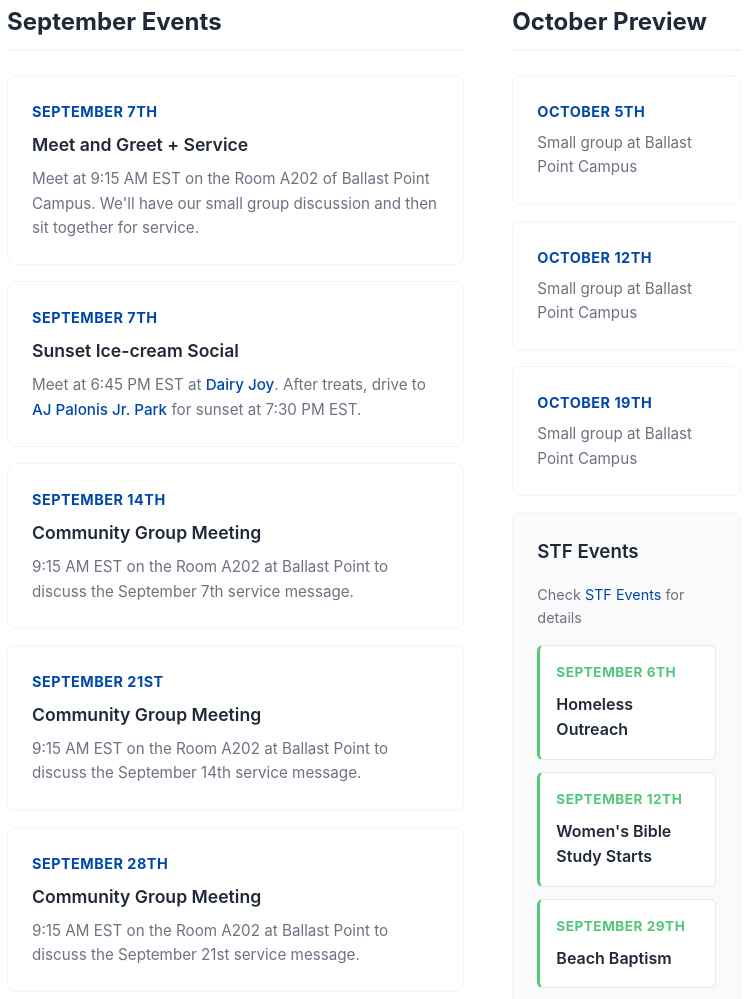
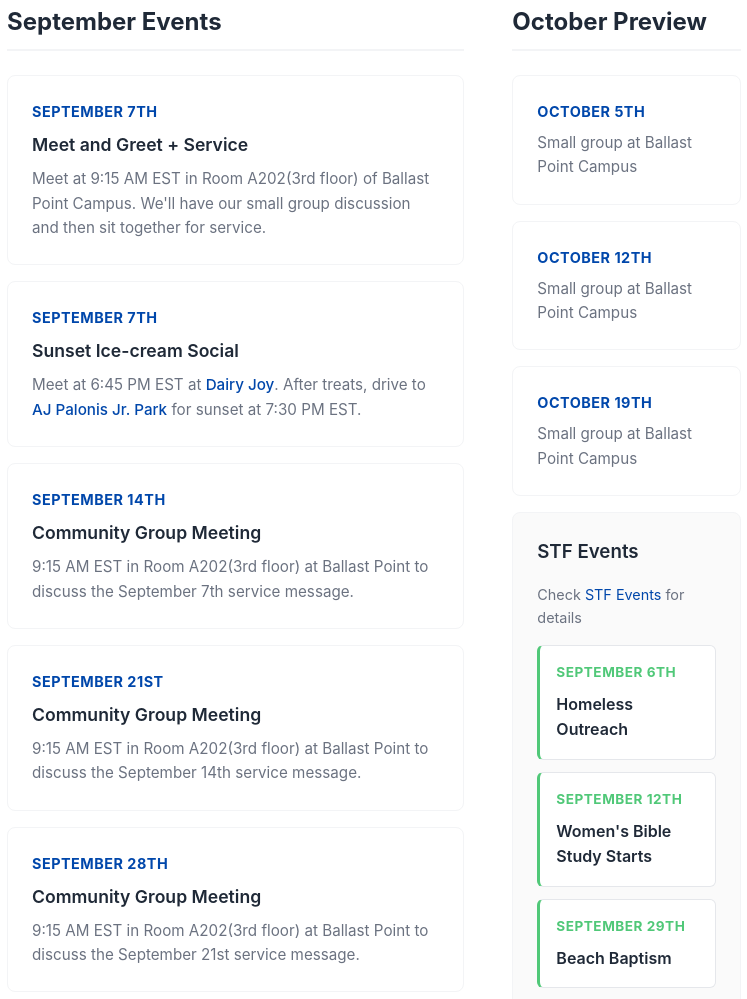
Before and after one commit to MattSeeker/ACTSGroupHub, a plain HTML site: page acts_newsletter.html in a window 1280 px wide. Shown: the part 473-1472 px from the top of the page, without its empty margins (266-1013 px from the left). Drawn offline with Linux system fonts and the light colour scheme.

Commit message:
Update acts_newsletter.html

```diff
--- a/acts_newsletter.html
+++ b/acts_newsletter.html
@@ -429,7 +429,7 @@
                         <div class="event-date">September 7th</div>
                         <div class="event-title">Meet and Greet + Service</div>
                         <div class="event-details">
-                            Meet at 9:15 AM EST on the Room A202 of Ballast Point Campus. We'll have our small group discussion and then sit together for service.
+                            Meet at 9:15 AM EST in Room A202&#40;3rd floor&#41 of Ballast Point Campus. We'll have our small group discussion and then sit together for service.
                         </div>
                     </div>
 
@@ -445,7 +445,7 @@
                         <div class="event-date">September 14th</div>
                         <div class="event-title">Community Group Meeting</div>
                         <div class="event-details">
-                            9:15 AM EST on the Room A202 at Ballast Point to discuss the September 7th service message.
+                            9:15 AM EST in Room A202&#40;3rd floor&#41 at Ballast Point to discuss the September 7th service message.
                         </div>
                     </div>
 
@@ -453,7 +453,7 @@
                         <div class="event-date">September 21st</div>
                         <div class="event-title">Community Group Meeting</div>
                         <div class="event-details">
-                            9:15 AM EST on the Room A202 at Ballast Point to discuss the September 14th service message.
+                            9:15 AM EST in Room A202&#40;3rd floor&#41 at Ballast Point to discuss the September 14th service message.
                         </div>
                     </div>
 
@@ -461,7 +461,7 @@
                         <div class="event-date">September 28th</div>
                         <div class="event-title">Community Group Meeting</div>
                         <div class="event-details">
-                            9:15 AM EST on the Room A202 at Ballast Point to discuss the September 21st service message.
+                            9:15 AM EST in Room A202&#40;3rd floor&#41 at Ballast Point to discuss the September 21st service message.
                         </div>
                     </div>
                 </div>
```
